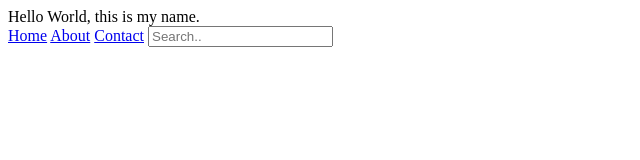
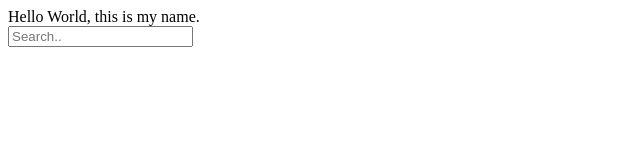
Before and after one commit to simeonlico/simeonlico.github.io, a plain HTML site: page index.html in a window 1280 px wide. Shown: the whole page, without its empty margins (0-640 px from the left). Drawn offline with Linux system fonts and the light colour scheme.

Commit message:
Update index.html

```diff
--- a/index.html
+++ b/index.html
@@ -4,9 +4,6 @@
 <body>
 Hello World, this is my name.
 <div class="topnav">
-  <a class="active" href="#home">Home</a>
-  <a href="#about">About</a>
-  <a href="#contact">Contact</a>
   <input type="text" placeholder="Search..">
 </div>
 </body>
```
